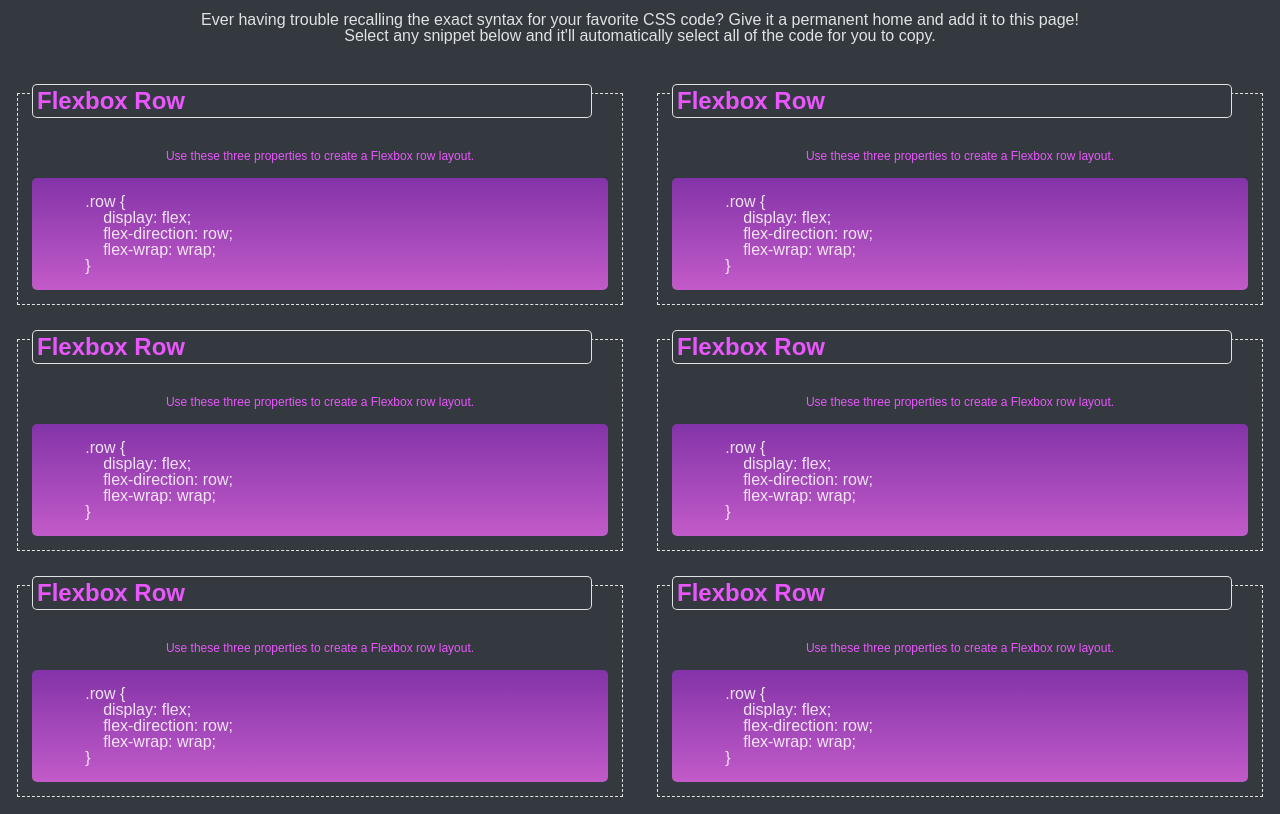
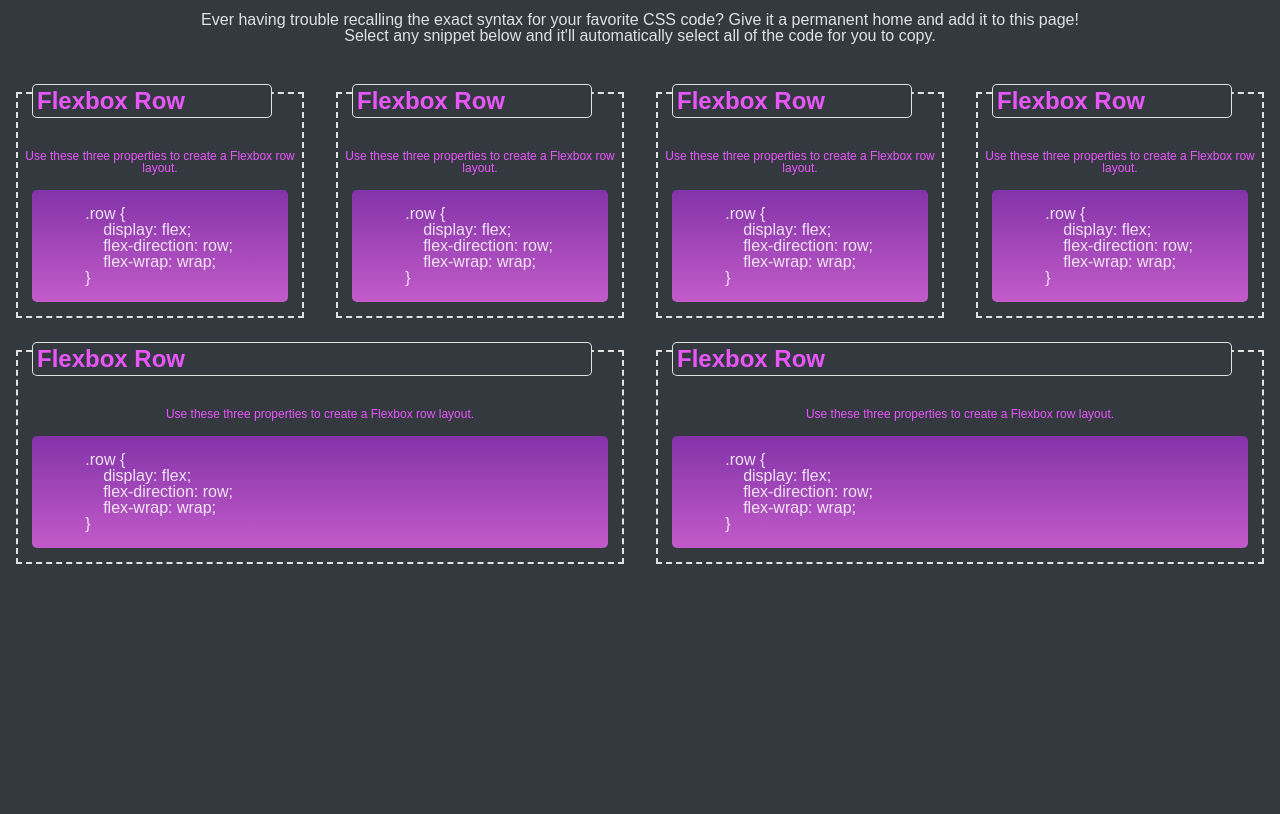
Before and after one commit to PythonFabi/css-snippet-practice, a plain HTML site: page index.html in a window 1280 px wide. Shown: the part 68-882 px from the top of the page. After the commit the page ends 832 px from the top, so only its background shows below. Drawn offline with Linux system fonts and the light colour scheme.

Commit message:
change styling of content

```diff
--- a/assets/css/style.css
+++ b/assets/css/style.css
@@ -36,10 +36,10 @@ h1 {
 
 .css-snippet-card {
     color: var(--neon-pink);
-    outline: 1px dashed var(--cream-white);
+    outline: 2px dashed var(--cream-white);
     outline-offset: -2px;
     z-index: 0;
-    flex: 1 0 400px;
+    flex: 1 0 1rem;
     margin: 1rem;
 }
 
```
